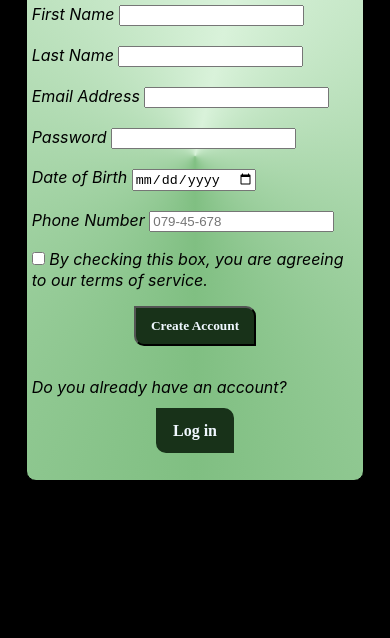
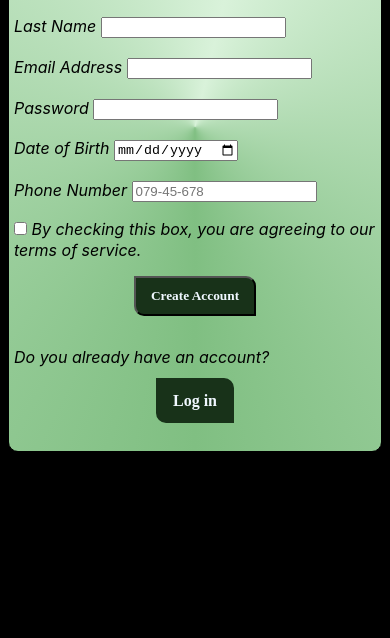
Before and after one commit to Aymen66/form, a plain HTML site: page signup.html in a window 390 px wide. Shown: the part 206-844 px from the top of the page. Drawn offline with Linux system fonts and the light colour scheme.

Commit message:
chagnes to sign up

```diff
--- a/signup.css
+++ b/signup.css
@@ -123,8 +123,8 @@ body{
    }
    @media screen and (max-width:700px) {
     .container{
-        max-width: 90%;
-        margin-top: 10%;
+        max-width: 100%;
+        height: auto;
 
     }
     a.nav-bar{
```
